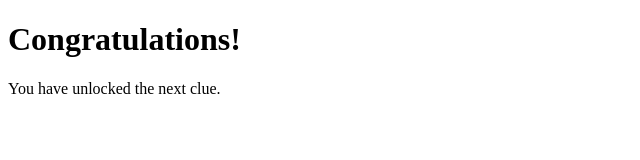
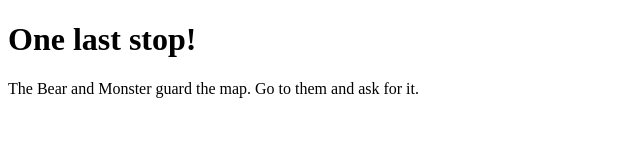
Before and after one commit to Sloppp/Shh, a plain HTML site: page clue.html in a window 1280 px wide. Shown: the whole page, without its empty margins (0-640 px from the left). Drawn offline with Linux system fonts and the light colour scheme.

Commit message:
Update clue.html

```diff
--- a/clue.html
+++ b/clue.html
@@ -6,7 +6,7 @@
     <title>Clue Unlocked</title>
 </head>
 <body>
-    <h1>Congratulations!</h1>
-    <p>You have unlocked the next clue.</p>
+    <h1>One last stop!</h1>
+    <p>The Bear and Monster guard the map. Go to them and ask for it.</p>
 </body>
 </html>
```
